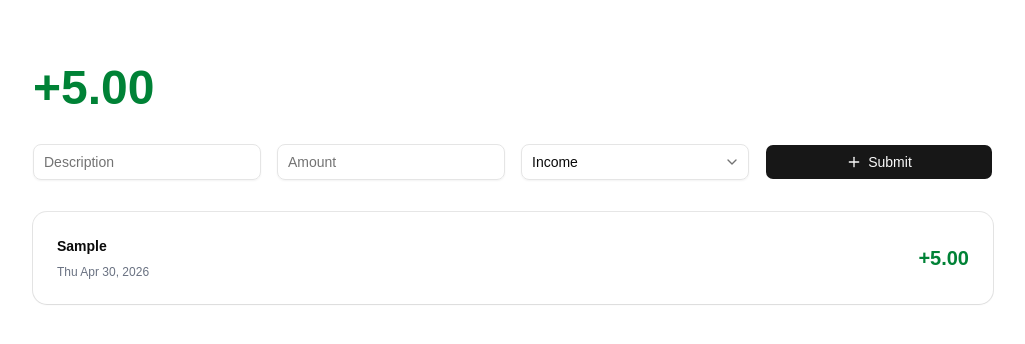
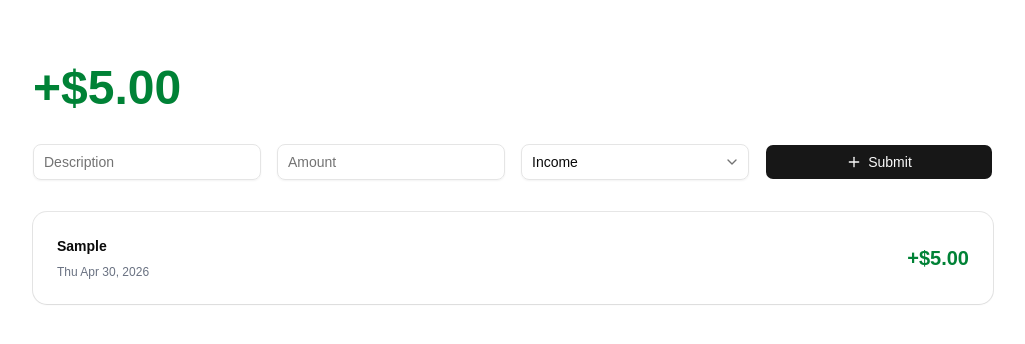
Before and after one commit to mfgcorpusjr/finance-tracker, a React (Vite) app: page / in a window 1280 px wide. Both pictures are taken after typing "Sample", "5" into the empty fields and a click on the button "Submit". Shown: the top 344 px of the page, without its empty margins (127-1152 px from the left). Built offline with nearby package versions, Linux system fonts and the light colour scheme.

Commit message:
Format currency

```diff
--- a/src/features/finance/components/Balance.tsx
+++ b/src/features/finance/components/Balance.tsx
@@ -1,6 +1,7 @@
 import clsx from "clsx";
 
 import { useFinanceContext } from "@/features/finance/providers/FinanceProvider";
+import { formatCurrency } from "@/features/finance/utils/helpers";
 
 export default function Balance() {
   const { balance } = useFinanceContext();
@@ -13,7 +14,7 @@ export default function Balance() {
       })}
     >
       {balance > 0 && "+"}
-      {balance.toFixed(2)}
+      {formatCurrency(balance)}
     </h3>
   );
 }
--- a/src/features/finance/components/FinanceListItem.tsx
+++ b/src/features/finance/components/FinanceListItem.tsx
@@ -4,6 +4,7 @@ import clsx from "clsx";
 import { Card, CardContent } from "@/components/ui/card";
 
 import { type Finance } from "@/features/finance/utils/types";
+import { formatCurrency } from "@/features/finance/utils/helpers";
 
 type Props = {
   finance: Finance;
@@ -28,7 +29,7 @@ export default function FinanceListItem({ finance }: Props) {
           })}
         >
           {finance.type === "Income" && "+"}
-          {finance.amount.toFixed(2)}
+          {formatCurrency(finance.amount)}
         </p>
       </CardContent>
     </Card>
--- /dev/null
+++ b/src/features/finance/utils/helpers.ts
@@ -0,0 +1,6 @@
+export const formatCurrency = (amount: number) => {
+  return new Intl.NumberFormat("en-US", {
+    style: "currency",
+    currency: "USD",
+  }).format(amount);
+};
```
